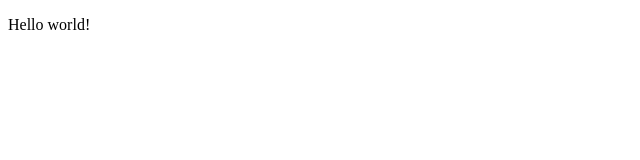
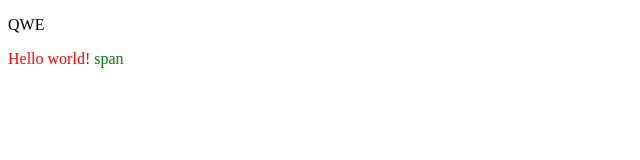
Before and after one commit to crazydrummer81/ztm-vue-course-components, a Vue app: page / in a window 1280 px wide. Shown: the top 160 px of the page, without its empty margins (0-640 px from the left). Built offline with nearby package versions, Linux system fonts and the light colour scheme.

Commit message:
Lesson 63 done

```diff
--- a/src/App.vue
+++ b/src/App.vue
@@ -1,4 +1,5 @@
 <template>
+	<p>QWE</p>
 	<greeting-message/>
 </template>
 
--- a/src/components/GreetingMessage.vue
+++ b/src/components/GreetingMessage.vue
@@ -1,5 +1,7 @@
 <template>
-	<p>{{ msg }}</p>
+	<p>{{ msg }}
+		<span>span</span>
+	</p>
 </template>
 <script>
 export default {
@@ -11,5 +13,12 @@ export default {
 	}
 }
 </script>
-<style>
+<style scoped>
+p {
+	color: red;
+}
+
+p /deep/ span {
+	color: green;
+}
 </style>
```
